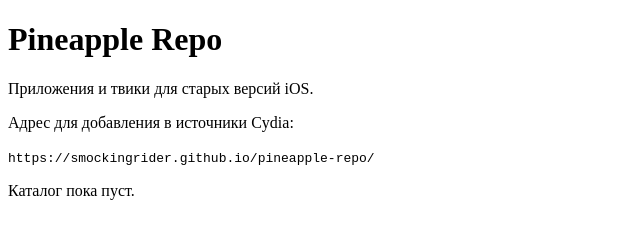
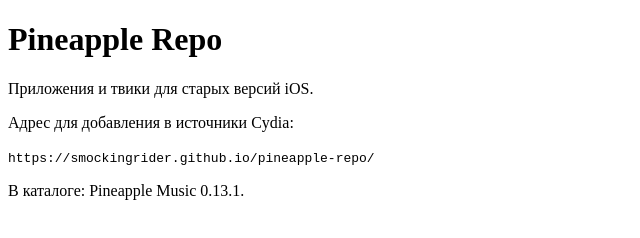
Before and after one commit to SmockingRider/SmockingRider.github.io, a plain HTML site: page index.html in a window 1280 px wide. Shown: the whole page, without its empty margins (0-640 px from the left). Drawn offline with Linux system fonts and the light colour scheme.

Commit message:
Add Pineapple Music 0.13.1

```diff
--- a/index.html
+++ b/index.html
@@ -10,6 +10,6 @@
 <p>Приложения и твики для старых версий iOS.</p>
 <p>Адрес для добавления в источники Cydia:</p>
 <code>https://smockingrider.github.io/pineapple-repo/</code>
-<p>Каталог пока пуст.</p>
+<p>В каталоге: Pineapple Music 0.13.1.</p>
 </body>
 </html>
```
Also changed, not shown: 4 other files.
